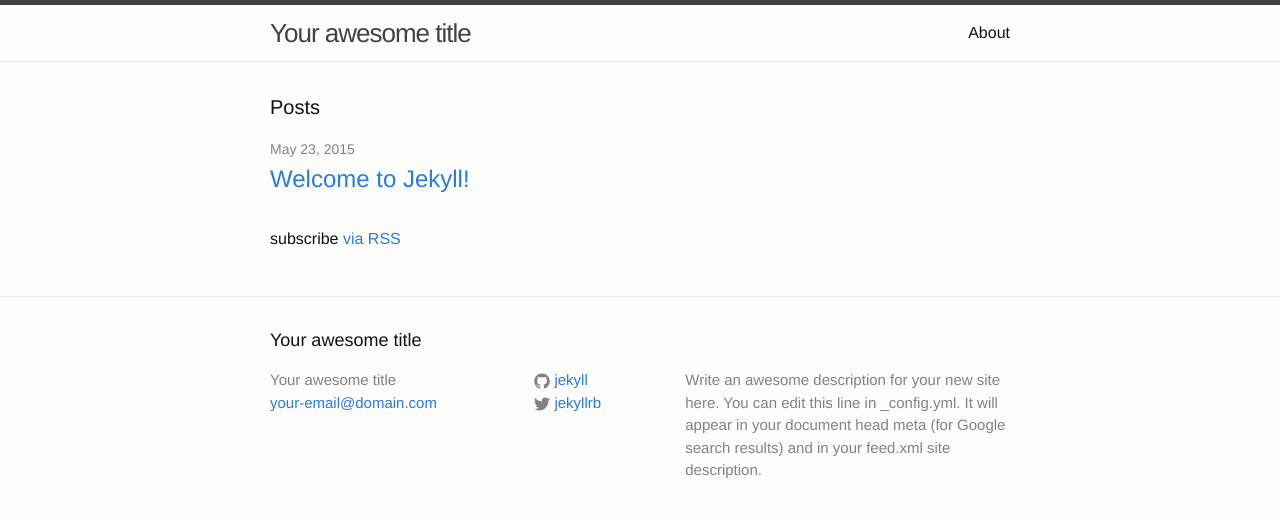
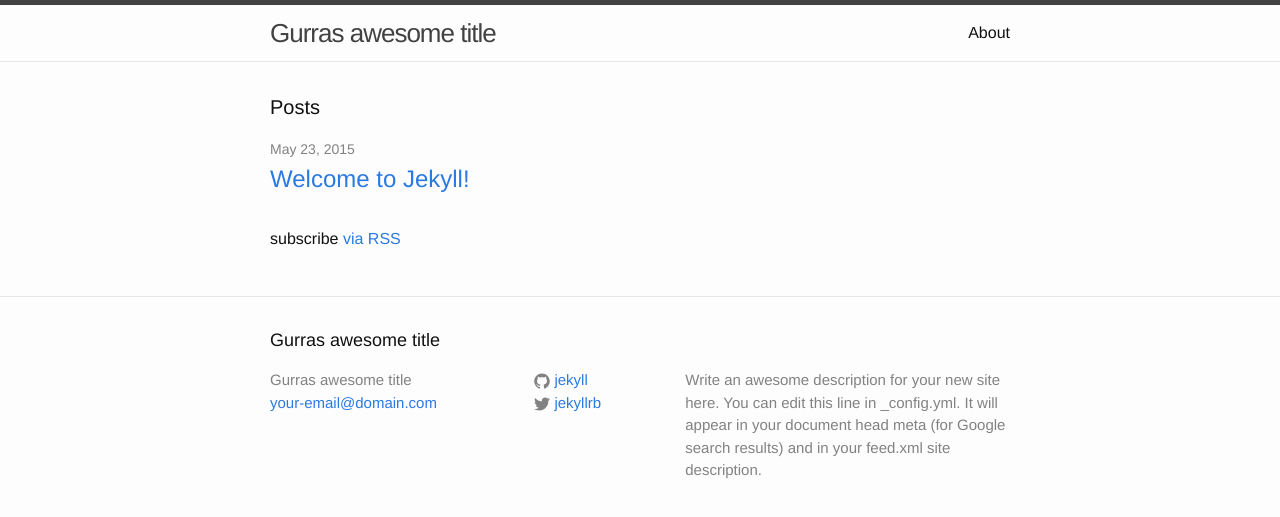
Before and after one commit to gustavjorlov/gustavjorlov.github.io, a Jekyll site: the page built from index.html, in a window 1280 px wide. Shown: the top 517 px of the page. Built offline with Jekyll 4.4.1, drawn with Linux system fonts in a browser that asks for light colours.

Commit message:
edited title

```diff
--- a/_config.yml
+++ b/_config.yml
@@ -1,5 +1,5 @@
 # Site settings
-title: Your awesome title
+title: Gurras awesome title
 email: your-email@domain.com
 description: > # this means to ignore newlines until "baseurl:"
   Write an awesome description for your new site here. You can edit this
```
